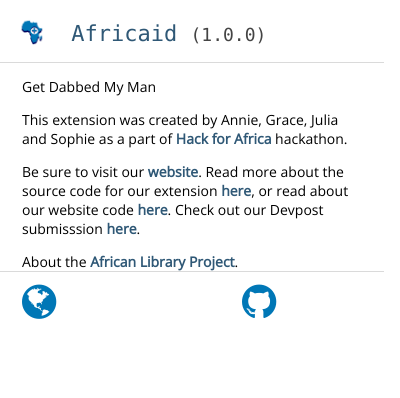
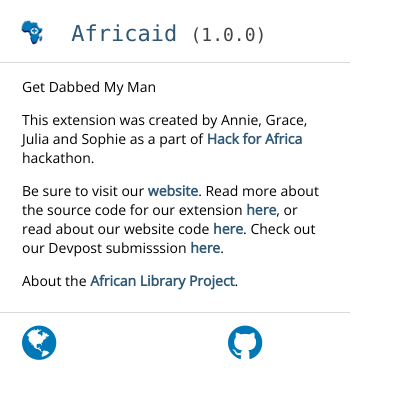
Before and after one commit to askanniething/Africaid, a browser extension: page popup.html in a window 400 px wide. Drawn offline with nearby package versions, Linux system fonts and the light colour scheme.

Commit message:
Minor stylistic changes

```diff
--- a/css/main.css
+++ b/css/main.css
@@ -5,7 +5,7 @@ body {
     margin: 0;
     min-height: 180px;
     padding: 0;
-    width: 384px;
+    width: 350px;
 }
 
 h1 {
@@ -34,6 +34,7 @@ img {
 
 .modal-content {
     padding: 0 22px;
+    padding-bottom:22px;
 }
 
 .modal-icons {
@@ -66,7 +67,7 @@ img {
 .flex {
     opacity: 1;
     transition: opacity 0.2s ease-in-out;
-    width: 120px;
+    width: 100px;
 }
 
 .flex:hover {
```
